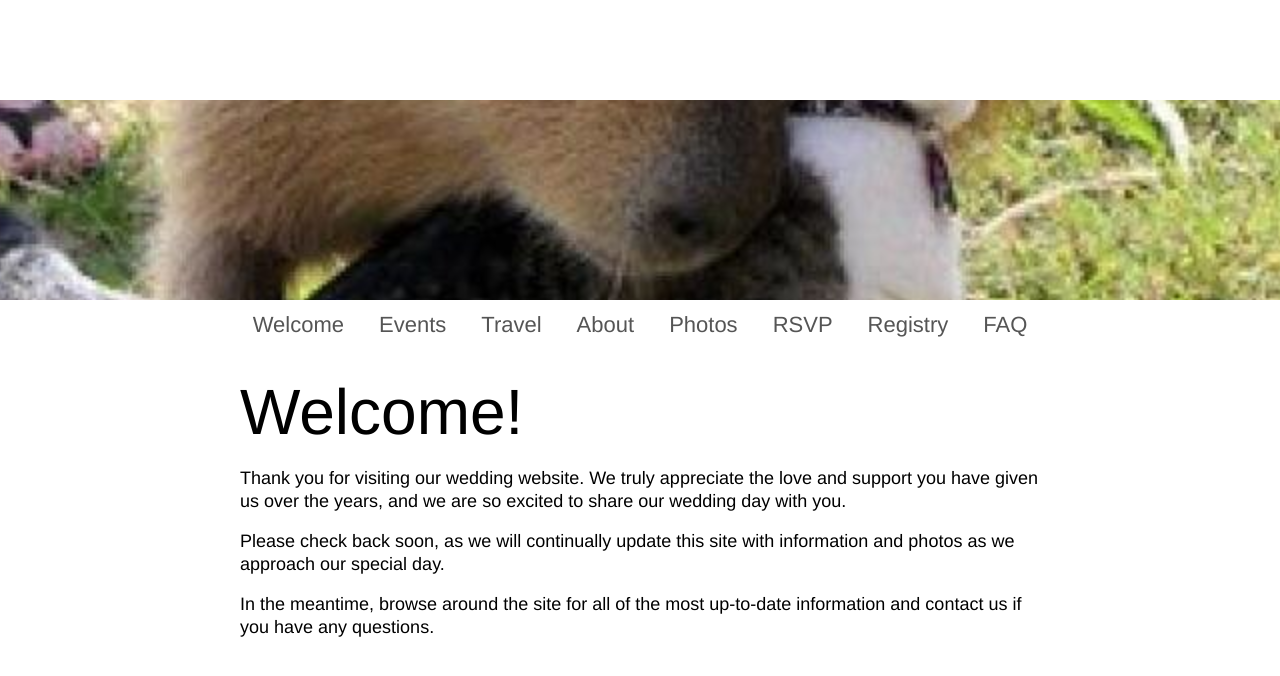
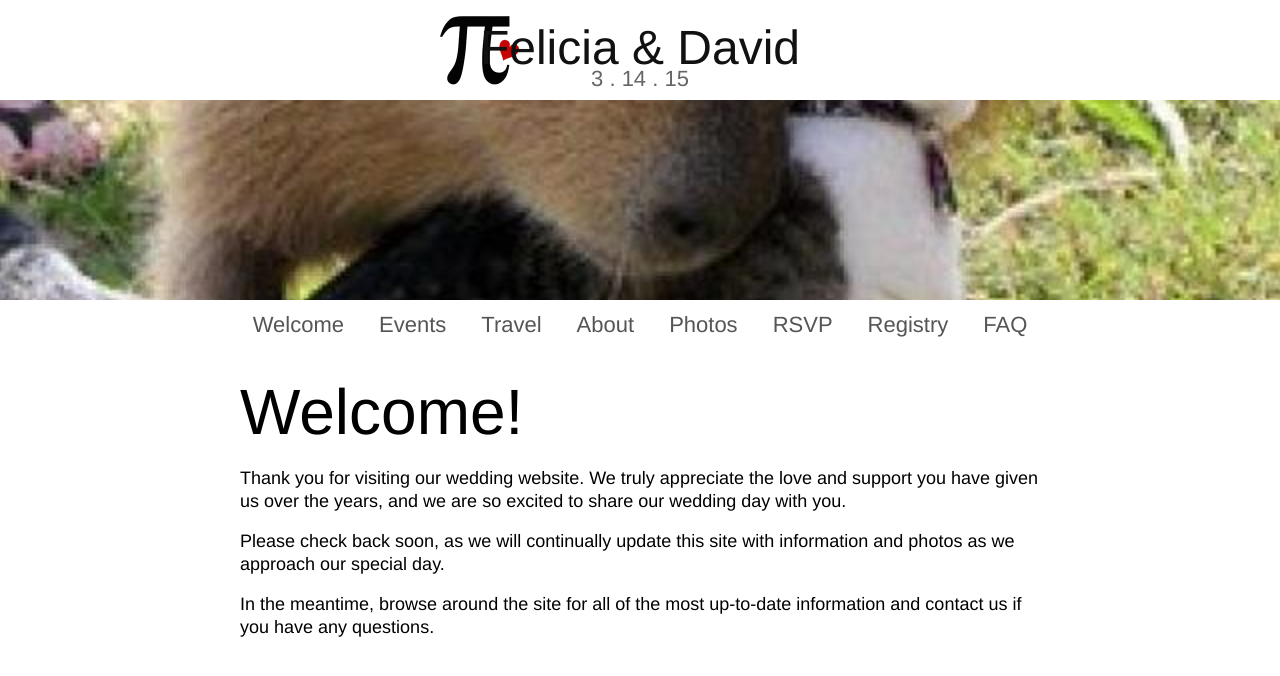
Before and after one commit to dnschnur/piday.github.com, a Jekyll site: the page built from index.md, in a window 1280 px wide. Shown: the top 676 px of the page. Built offline with Jekyll 4.4.1, drawn with Linux system fonts in a browser that asks for light colours.

Commit message:
Added the page header.

```diff
--- a/_layouts/default.html
+++ b/_layouts/default.html
@@ -17,6 +17,9 @@
 
   <div id="title">
     <div id="title-box">
+      <div class="title-logo"></div>
+      <div class="title-names">Felicia &amp; David</div>
+      <div class="title-date">3 . 14 . 15</div>
     </div>
   </div>
 
--- a/piday.css
+++ b/piday.css
@@ -39,9 +39,41 @@ iframe {
 }
 
 #title-box {
+  height: 100%;
   margin: 0 auto;
   position: relative;
-  width: 300px;
+  width: 800px;
+}
+
+.title-logo {
+  background-image: url(/images/logo.png);
+  background-size: contain;
+  border: 0;
+  height: 80px;
+  left: 200px;
+  position: absolute;
+  top: 10px;
+  width: 80px;
+}
+
+.title-names {
+  color: #111;
+  font: 48px/50px "penna-connected", Helvetica, Arial, sans-serif;
+  left: 0;
+  position: absolute;
+  right: 0;
+  text-align: center;
+  top: 23px;
+}
+
+.title-date {
+  color: #666;
+  font: 22px/30px "proxima-nova", Helvetica, Arial, sans-serif;
+  left: 0;
+  position: absolute;
+  right: 0;
+  text-align: center;
+  top: 64px;
 }
 
 #menu {
@@ -74,13 +106,13 @@ iframe {
   top: 350px;
 }
 #content:before {
+  background-image: url("/images/banner.jpg");
   content: "";
+  height: 600px;
+  left: 0;
   position: absolute;
+  right: 0;
   top: -600px;
-  left: 0;
-  right: 0;
-  height: 600px;
-  background-image: url("/images/banner.jpg");
   transform: translateZ(-1px) scale(2);
   z-index: -1;
 }
```
Also changed, not shown: images/logo.png (added).
